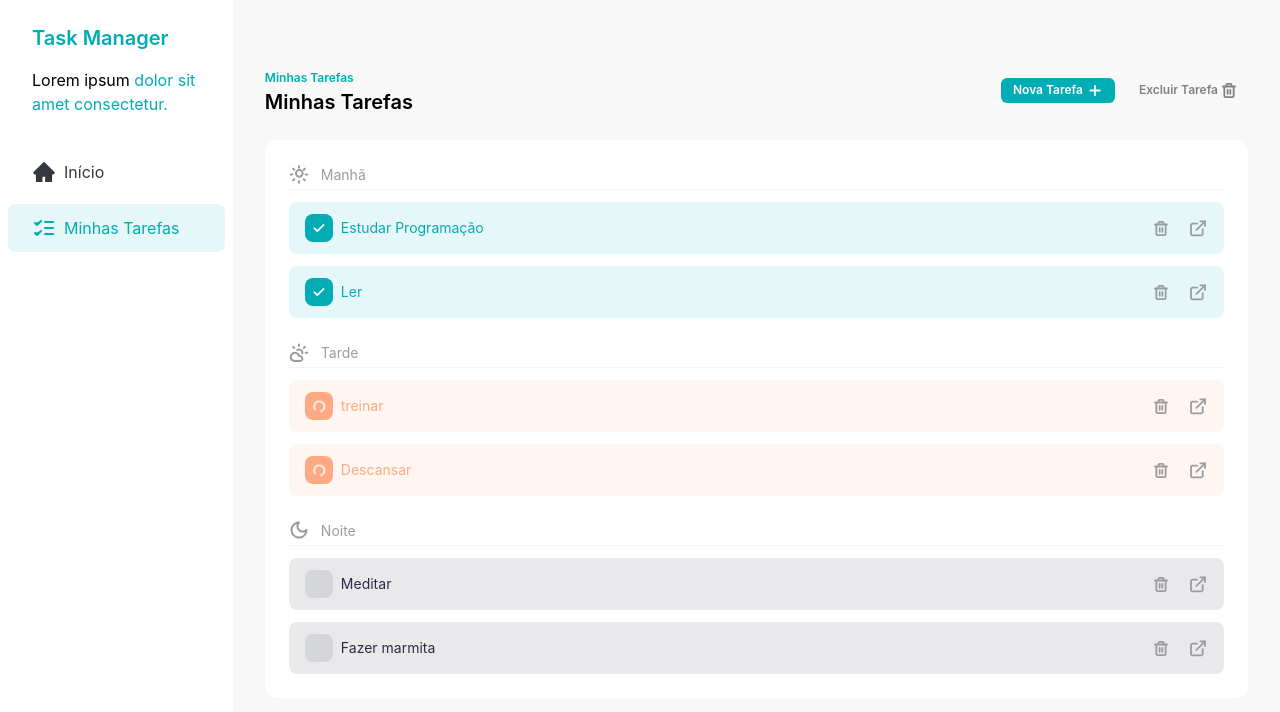
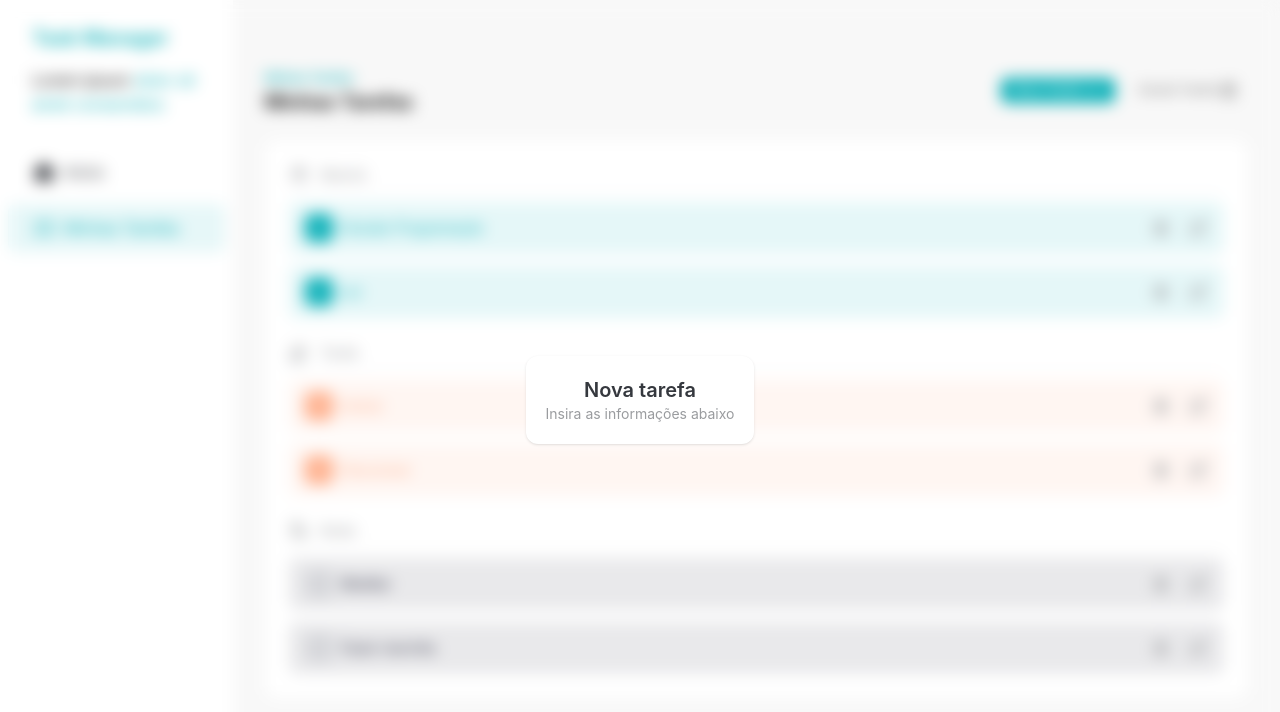
Before and after one commit to EduhBaumt/React-task-manager, a React (Vite) app: page / in a window 1280 px wide. Both pictures are taken after a click on the button "Nova Tarefa". Shown: the top 712 px of the page. Built offline with nearby package versions, Linux system fonts and the light colour scheme.

Commit message:
feat: add initial AddTaskDialog component

```diff
--- /dev/null
+++ b/src/components/AddTaskDialog.jsx
@@ -0,0 +1,20 @@
+import { createPortal } from "react-dom";
+
+const AddTaskDialog = ({ isOpen }) => {
+  if (!isOpen) return null;
+
+  return createPortal(
+    <div className="fixed top-0 bottom-0 left-0 flex h-screen w-screen items-center justify-center backdrop-blur">
+      {/* DIALOG */}
+      <div className="rounded-xl bg-white p-5 text-center shadow">
+        <h2 className="text-xl font-semibold text-[#35383e]">Nova tarefa</h2>
+        <p className="margin-top-1 text-sm text-[#9a9c9f]">
+          Insira as informações abaixo
+        </p>
+      </div>
+    </div>,
+    document.body,
+  );
+};
+
+export default AddTaskDialog;
--- a/src/components/App.jsx
+++ b/src/components/App.jsx
@@ -1,6 +1,7 @@
+import { Toaster } from "sonner";
+
 import Sidebar from "./Sidebar.jsx";
 import Tasks from "./Tasks.jsx";
-import { Toaster } from "sonner";
 
 function App() {
   return (
--- a/src/components/Tasks.jsx
+++ b/src/components/Tasks.jsx
@@ -8,6 +8,7 @@
   SunIcon,
   TrashIcon,
 } from "../assets/icons";
+import AddTaskDialog from "./AddTaskDialog";
 import Button from "./Button";
 import TASKS from "./constants/tasks";
 import TaskItem from "./TaskItem";
@@ -15,6 +16,8 @@
 
 const Tasks = () => {
   const [tasks, setTasks] = useState(TASKS);
+  const [AddTaskDialogIsOpen, setAddTaskDialogIsOpen] = useState(false);
+
   const morningTasks = tasks.filter((task) => task.time === "morning");
   const afternoonTasks = tasks.filter((task) => task.time === "afternoon");
   const eveningTasks = tasks.filter((task) => task.time === "evening");
@@ -54,21 +57,31 @@
           </span>
           <h2 className="text-xl font-semibold">Minhas Tarefas</h2>
         </div>
+
         <div className="flex items-center gap-3">
-          <Button>
+          <Button
+            onClick={() => {
+              setAddTaskDialogIsOpen(true);
+            }}
+          >
             Nova Tarefa
             <AddIcon />
           </Button>
+
           <Button variant="ghost">
             Excluir Tarefa
             <TrashIcon />
           </Button>
+
+          <AddTaskDialog isOpen={AddTaskDialogIsOpen} />
         </div>
       </div>
+
       {/* Lista de tarefa */}
       <div className="rounded-xl bg-white p-6">
         <div className="space-y-3">
           <TasksSeparator title="Manhã" icon={<SunIcon />} />
+
           {/* TAREFAS DE MANHÃ */}
           {morningTasks.map((task) => (
             <TaskItem
@@ -79,6 +92,8 @@
             />
           ))}
         </div>
+
+        {/* TAREFAS TARDE */}
         <div className="my-6 space-y-3">
           <TasksSeparator title="Tarde" icon={<CloudSunIcon />} />
           {afternoonTasks.map((task) => (
@@ -90,6 +105,8 @@
             />
           ))}
         </div>
+
+        {/* TAREFAS NOITE */}
         <div className="space-y-3">
           <TasksSeparator title="Noite" icon={<MoonIcon />} />
           {eveningTasks.map((task) => (
```
